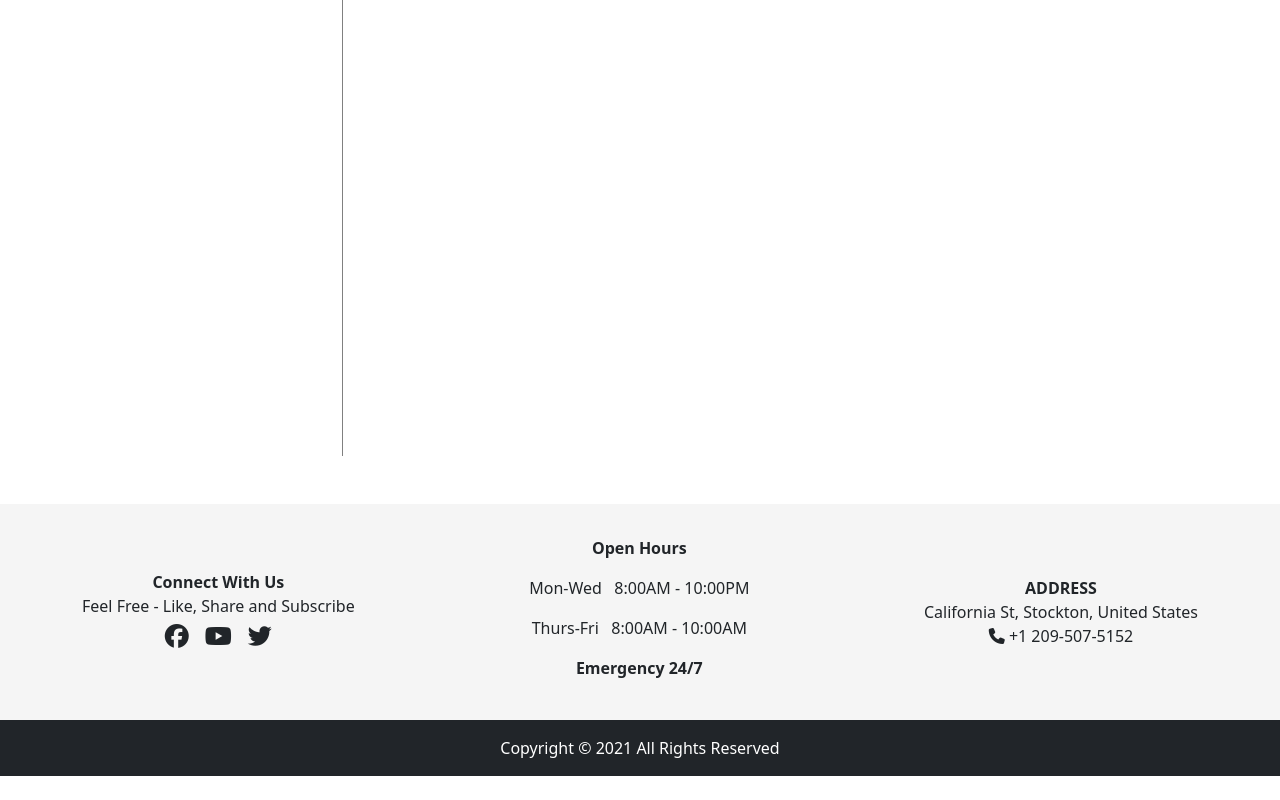
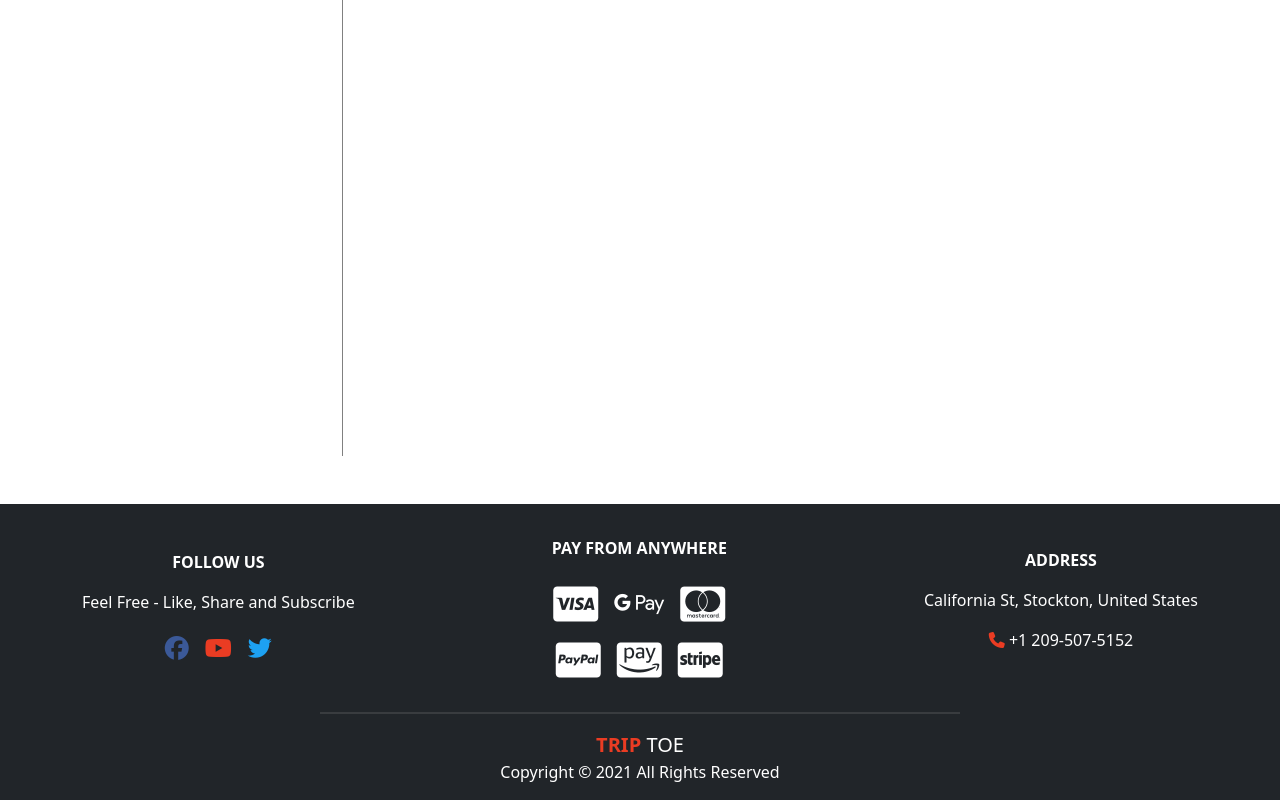
Before and after one commit to Assignments-beginner/dronza-client-site, a React (Create React App) app: page /dashboard in a window 1280 px wide. Shown: the part 548-1348 px from the top of the page. Before the commit the page ends 1324 px from the top, so only its background shows below. Built offline with nearby package versions, Linux system fonts and the light colour scheme; no server answers.

Commit message:
dollar-changed

```diff
--- a/src/Components/Dashboard/ManageAllOrders/ManageAllOrders.js
+++ b/src/Components/Dashboard/ManageAllOrders/ManageAllOrders.js
@@ -83,7 +83,7 @@ const ManageAllOrders = () => {
               <tr key={orders._id} orders={orders}>
                 <td className="text-center"></td>
                 <td className="text-center">{orders.singleProductName}</td>
-                <td className="text-center">$ {orders.singleProductPrice}</td>
+                <td className="text-center">{orders.singleProductPrice}</td>
                 <td className="text-center">{orders.userName}</td>
                 <td className="text-center">{orders.bookedproductStatus}</td>
                 <td className="text-center">
--- a/src/Components/Dashboard/YourOrders/YourOrders.js
+++ b/src/Components/Dashboard/YourOrders/YourOrders.js
@@ -65,7 +65,7 @@ const YourOrders = () => {
                     {order.singleProductName}
                   </span>{" "}
                 </Card.Title>
-                <span className="fs-5">$ {order.singleProductPrice}</span>
+                <span className="fs-5">{order.singleProductPrice}</span>
                 <Card.Text>
                   <span className="text-danger">BOOKED BY</span> <br />{" "}
                   <i className="fas fa-user"></i> {order.userName}
--- a/src/Components/Footer/Footer.css
+++ b/src/Components/Footer/Footer.css
@@ -3,3 +3,9 @@
   position: relative;
   bottom: 0;
 }
+
+hr.new {
+  border: 1px solid grey;
+  width: 50%;
+  margin: auto;
+}
--- a/src/Components/Footer/Footer.js
+++ b/src/Components/Footer/Footer.js
@@ -4,63 +4,88 @@ import "./Footer.css";
 const Footer = () => {
   return (
     <div
-      style={{ backgroundColor: "whiteSmoke" }}
-      className="main-footer w-100"
+      // style={{ backgroundColor: "whiteSmoke" }}
+      className="main-footer w-100 bg-dark"
     >
       <Container className="d-flex align-items-center justify-content-between py-4">
         {/* ////////////////////// Connect With Us ////////////////////// */}
         <div className="text-center d-grid">
-          <strong >Connect With Us</strong>
-          <span>Feel Free - Like, Share and Subscribe</span>
-          <div className="d-flex justify-content-center fs-4">
+          <p>
+            <strong className="text-white text-uppercase">follow Us</strong>
+          </p>
+          <p className="text-white">Feel Free - Like, Share and Subscribe</p>
+          <div className="social-media d-flex justify-content-center fs-4">
             <a
               href="#"
               target="_blank"
             >
-              <i className="fab fa-facebook px-2 text-dark"></i>
+              <i
+                style={{ color: "#3b5998" }}
+                className="fab fa-facebook px-2"
+              ></i>
             </a>
             <a
               href="#"
               target="_blank"
             >
-              <i className="fab fa-youtube px-2 text-dark"></i>
+              <i
+                style={{ color: "#ea3c23" }}
+                className="fab fa-youtube px-2"
+              ></i>
             </a>
-            <a href="#" target="_blank">
-              <i className="fab fa-twitter px-2 text-dark"></i>
+            <a href="#">
+              <i
+                style={{ color: "#1DA1F2" }}
+                className="fab fa-twitter px-2"
+              ></i>
             </a>
           </div>
         </div>
 
         {/* ////////////////////// Open Hours ////////////////////// */}
         <div className="text-center mt-2">
-          <p >
-            <strong>Open Hours</strong>
+          <p className="text-white text-uppercase">
+            <strong>pay from anywhere</strong>
           </p>
-          <p>Mon-Wed &nbsp; 8:00AM - 10:00PM</p>
-          <p>Thurs-Fri &nbsp; 8:00AM - 10:00AM</p>
-          <p >
-            <strong>Emergency 24/7</strong>
-          </p>
+
+          <div>
+            <i class="fab fa-cc-visa text-white fs-1 p-2"></i>
+            <i class="fab fa-google-pay text-white fs-1 p-2"></i>
+            <i className="fab fa-cc-mastercard text-white fs-1 p-2"></i>
+          </div>
+
+          <div>
+            <i class="fab fa-cc-paypal text-white fs-1 p-2"></i>
+            <i class="fab fa-cc-amazon-pay text-white fs-1 p-2"></i>
+            <i className="fab fa-cc-stripe text-white fs-1 text-white fs-1 p-2"></i>
+          </div>
         </div>
 
         {/*////////////////////// ADDRESS //////////////////////*/}
         <div className="text-center d-grid">
-          <strong >ADDRESS</strong>
+          <p>
+            <strong className="text-white">ADDRESS</strong>
+          </p>
 
-          <span>California St, Stockton, United States</span>
+          <p className="text-white">California St, Stockton, United States</p>
 
-          <span>
+          <p className="text-white">
             {" "}
-            <i  className="fas fa-phone"></i> +1
+            <i style={{ color: "#ea3c23" }} className="fas fa-phone"></i> +1
             209-507-5152
-          </span>
+          </p>
         </div>
       </Container>
-      <div className="bg-dark w-100 py-3">
+      <hr class="new" />
+      <div className="w-100 py-3 bg-dark">
         {/*/////////////////////// Title ////////////////////// */}
         <div className="d-grid justify-content-center">
           <Container>
             <span className="text-white">
+              <span className="d-block text-center text-uppercase fs-5">
+                {" "}
+                <strong style={{ color: "#EA3C23" }}>trip</strong> toe{" "}
+              </span>{" "}
               Copyright &copy; 2021 All Rights Reserved{" "}
             </span>
           </Container>
```
